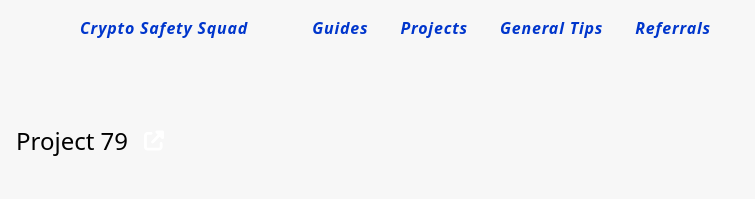
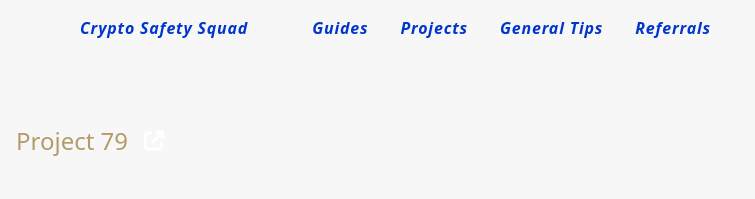
Before and after one commit to CryptoSafetySquad/website, a Next.js app: page /projects/project79 in a window 1280 px wide. Shown: the top 199 px of the page, without its empty margins (0-755 px from the left). Built offline with nearby package versions, Linux system fonts and the light colour scheme.

Commit message:
Make project79 header gold.

```diff
--- a/Components/Project/Header.tsx
+++ b/Components/Project/Header.tsx
@@ -4,15 +4,16 @@ interface ProjectHeaderProps {
   name: string;
   website?: string;
   opensea?: string;
+  className?: string;
 }
 
-const Header = ({ name, website, opensea }: ProjectHeaderProps) => {
+const Header = ({ className, name, website, opensea }: ProjectHeaderProps) => {
   const linkIcon = <img className='mr-2' src='/images/icons/external.svg' height='20' width='20' />
   const openseaIcon = <img className='mr-2' src='/images/icons/opensea.svg' height='22' width='22' />
 
   return (
     <div>
-      <h1 className='flex'>
+      <h1 className={`flex ${className}`}>
         <span className='mr-4'>{name}</span>
         {website && <ExternalLink href={`${website}`}>{linkIcon}</ExternalLink>}
         {opensea && <ExternalLink href={`${opensea}`}>{openseaIcon}</ExternalLink>}
--- a/pages/projects/project79.tsx
+++ b/pages/projects/project79.tsx
@@ -102,7 +102,7 @@ const Project79: NextPage = () => {
       content,
       slug: 'projects/project79',
       description: 'Project 79',
-      header: <Header name={title} website='https://www.project79.com/' />
+      header: <Header className='text-gold' name={title} website='https://www.project79.com/' />
     }} />
   )
 }
--- a/tailwind.config.js
+++ b/tailwind.config.js
@@ -5,7 +5,11 @@ module.exports = {
     "./Components/**/*.{js,ts,jsx,tsx}",
   ],
   theme: {
-    extend: {},
+    extend: {
+      colors: {
+        gold: '#b49b68'
+      }
+    },
   },
   plugins: [],
 }
```
